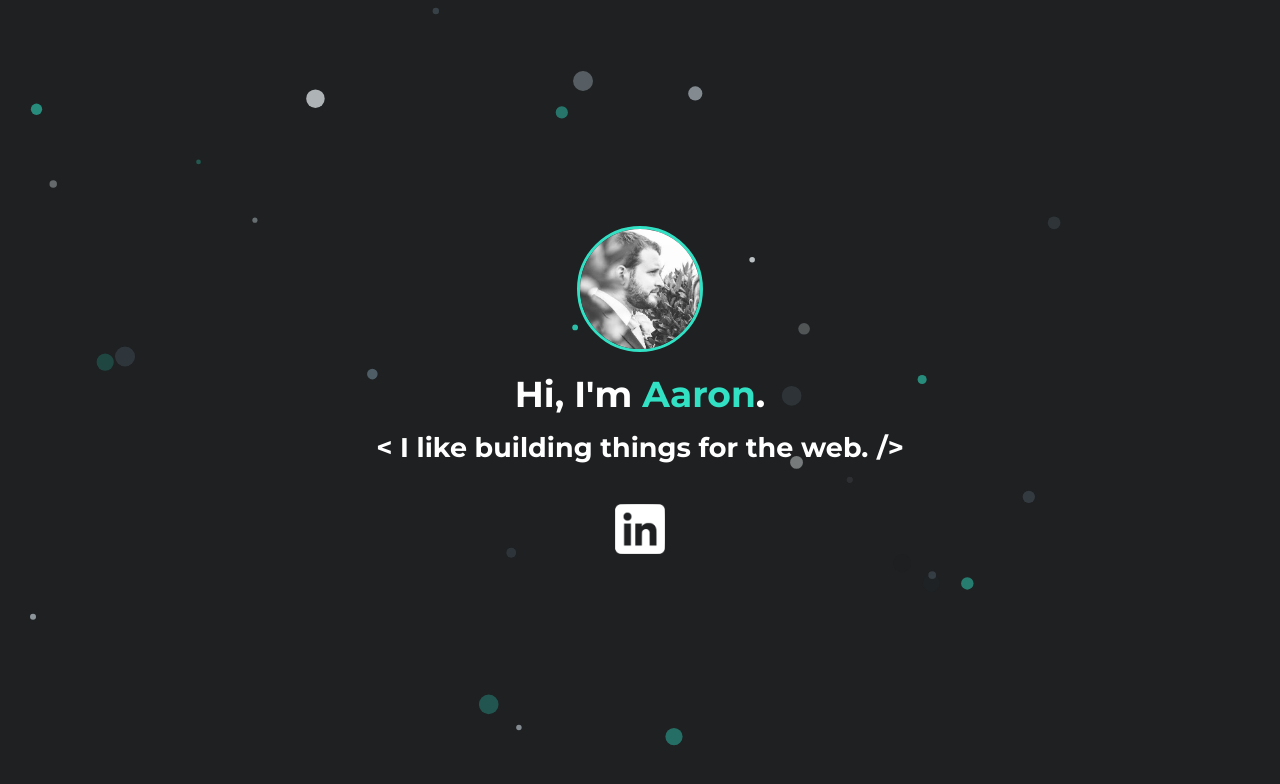
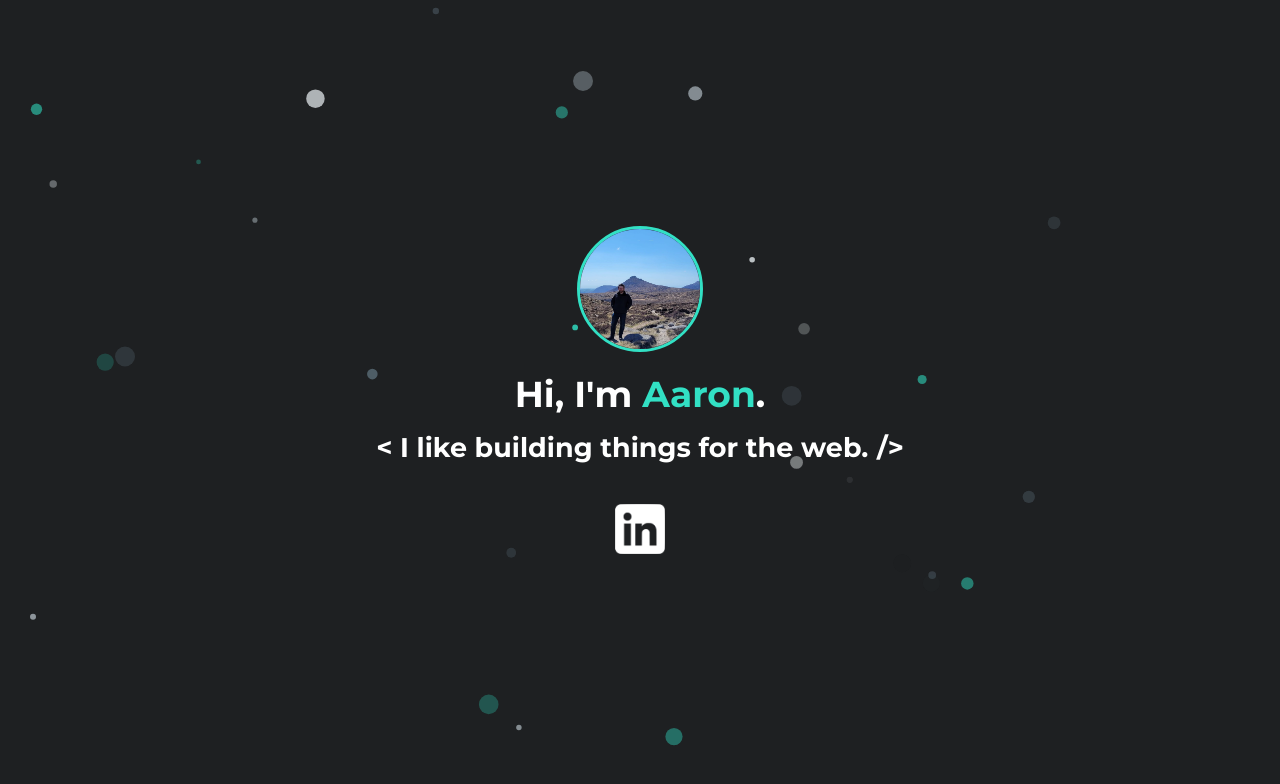
Before and after one commit to aaronzor/react-portfolio-aaron, a React (Create React App) app: page / in a window 1280 px wide. Shown: the top 784 px of the page. Built offline with nearby package versions, Linux system fonts and the light colour scheme; the HTML template or start-up script is replaced by a standard one.

Commit message:
New avatar image

```diff
--- a/src/components/home/Home.js
+++ b/src/components/home/Home.js
@@ -8,6 +8,7 @@ import TypewriterComponent from 'typewriter-effect';
 // Import Assets
 import linkedin from '../../assets/images/linkedin.png';
 import avatar from '../../assets/images/avatar.jpg';
+import aaron from '../../assets/images/aaron.jpg';
 import ArrowCircleDownIcon from '@mui/icons-material/ArrowCircleDown';
 
 // Import Styles
@@ -41,7 +42,7 @@ const Home = () => {
             <img
               className='profile'
               alt='aaron mcmullan profile avatar'
-              src={avatar}
+              src={aaron}
             />
             <h1 className='greeting-text'>
               Hi, I'm <span className='name'>Aaron</span>.{' '}
```
Also changed, not shown: src/assets/images/aaron.jpg (added).
